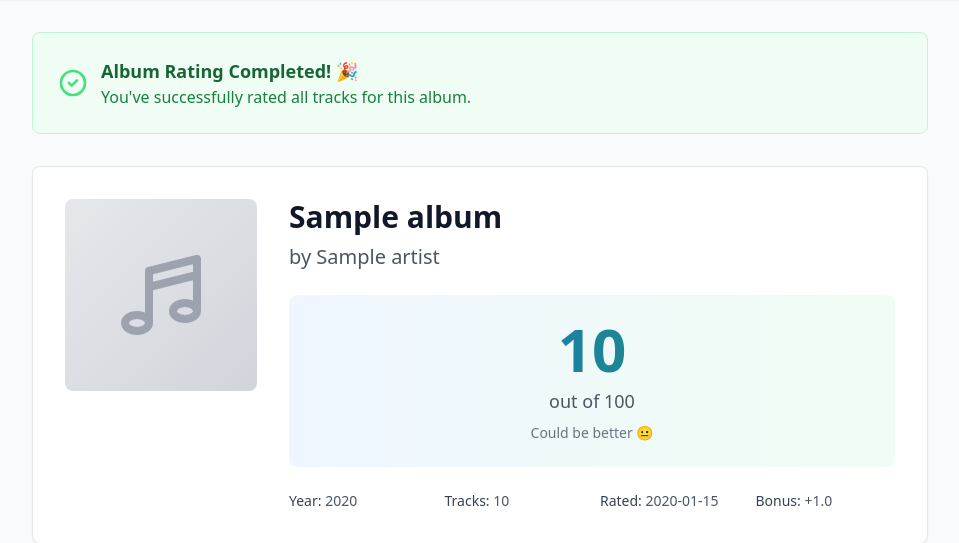
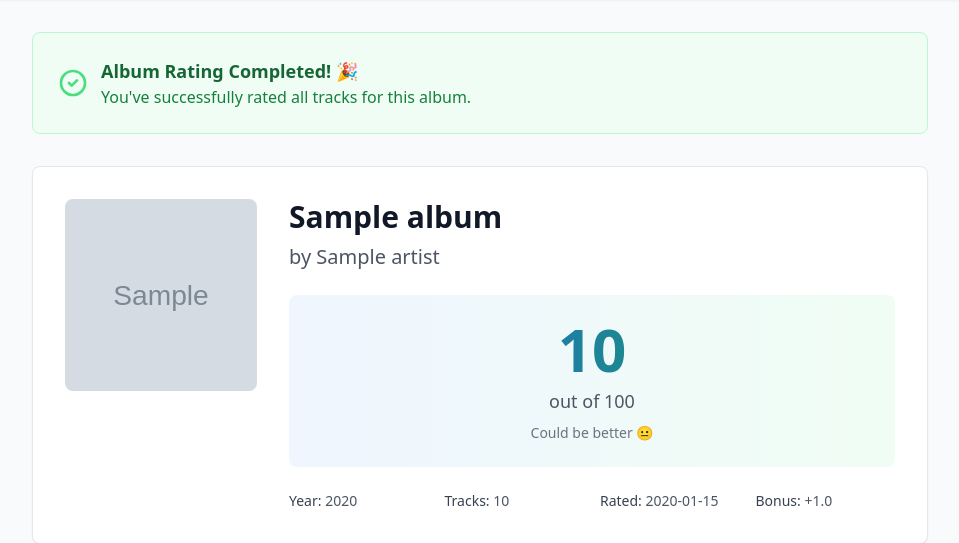
Before and after one commit to trevordavies095/Tracklist, a FastAPI app: page /albums/1/completed in a window 1280 px wide. Shown: the part 65-608 px from the top of the page, without its empty margins (160-1119 px from the left). Run offline with FastAPI, Linux system fonts and the light colour scheme; tables that the repository leaves empty hold one stand-in row (values such as "Sample post"); grey boxes marked "Sample" are stand-in pictures; some libraries are stand-ins or nearby versions.

Commit message:
added artwork to completed

```diff
--- a/templates/album/completed.html
+++ b/templates/album/completed.html
@@ -25,11 +25,20 @@
             <div class="flex flex-col lg:flex-row lg:items-start space-y-6 lg:space-y-0 lg:space-x-8">
                 <!-- Album Artwork -->
                 <div class="flex-shrink-0">
-                    <div class="w-48 h-48 bg-gradient-to-br from-gray-200 to-gray-300 rounded-lg flex items-center justify-center">
-                        <svg class="w-24 h-24 text-gray-400" fill="none" stroke="currentColor" viewBox="0 0 24 24">
-                            <path stroke-linecap="round" stroke-linejoin="round" stroke-width="2" d="M9 19V6l12-3v13M9 19c0 1.105-1.343 2-3 2s-3-.895-3-2 1.343-2 3-2 3 .895 3 2zm12-3c0 1.105-1.343 2-3 2s-3-.895-3-2 1.343-2 3-2 3 .895 3 2zM9 10l12-3"></path>
-                        </svg>
-                    </div>
+                    {% if album.cover_art_url %}
+                        <div class="w-48 h-48 rounded-lg overflow-hidden">
+                            <img src="{{ album.cover_art_url }}"
+                                 alt="{{ album.title }} cover"
+                                 class="w-full h-full object-cover"
+                                 onerror="this.onerror=null; this.parentElement.innerHTML='<div class=\'w-48 h-48 bg-gradient-to-br from-gray-200 to-gray-300 rounded-lg flex items-center justify-center\'><svg class=\'w-24 h-24 text-gray-400\' fill=\'none\' stroke=\'currentColor\' viewBox=\'0 0 24 24\'><path stroke-linecap=\'round\' stroke-linejoin=\'round\' stroke-width=\'2\' d=\'M9 19V6l12-3v13M9 19c0 1.105-1.343 2-3 2s-3-.895-3-2 1.343-2 3-2 3 .895 3 2zm12-3c0 1.105-1.343 2-3 2s-3-.895-3-2 1.343-2 3-2 3 .895 3 2zM9 10l12-3\'></path></svg></div>';">
+                        </div>
+                    {% else %}
+                        <div class="w-48 h-48 bg-gradient-to-br from-gray-200 to-gray-300 rounded-lg flex items-center justify-center">
+                            <svg class="w-24 h-24 text-gray-400" fill="none" stroke="currentColor" viewBox="0 0 24 24">
+                                <path stroke-linecap="round" stroke-linejoin="round" stroke-width="2" d="M9 19V6l12-3v13M9 19c0 1.105-1.343 2-3 2s-3-.895-3-2 1.343-2 3-2 3 .895 3 2zm12-3c0 1.105-1.343 2-3 2s-3-.895-3-2 1.343-2 3-2 3 .895 3 2zM9 10l12-3"></path>
+                            </svg>
+                        </div>
+                    {% endif %}
                 </div>
 
                 <!-- Album Info & Score -->
```
Also changed, not shown: 1 other file.
